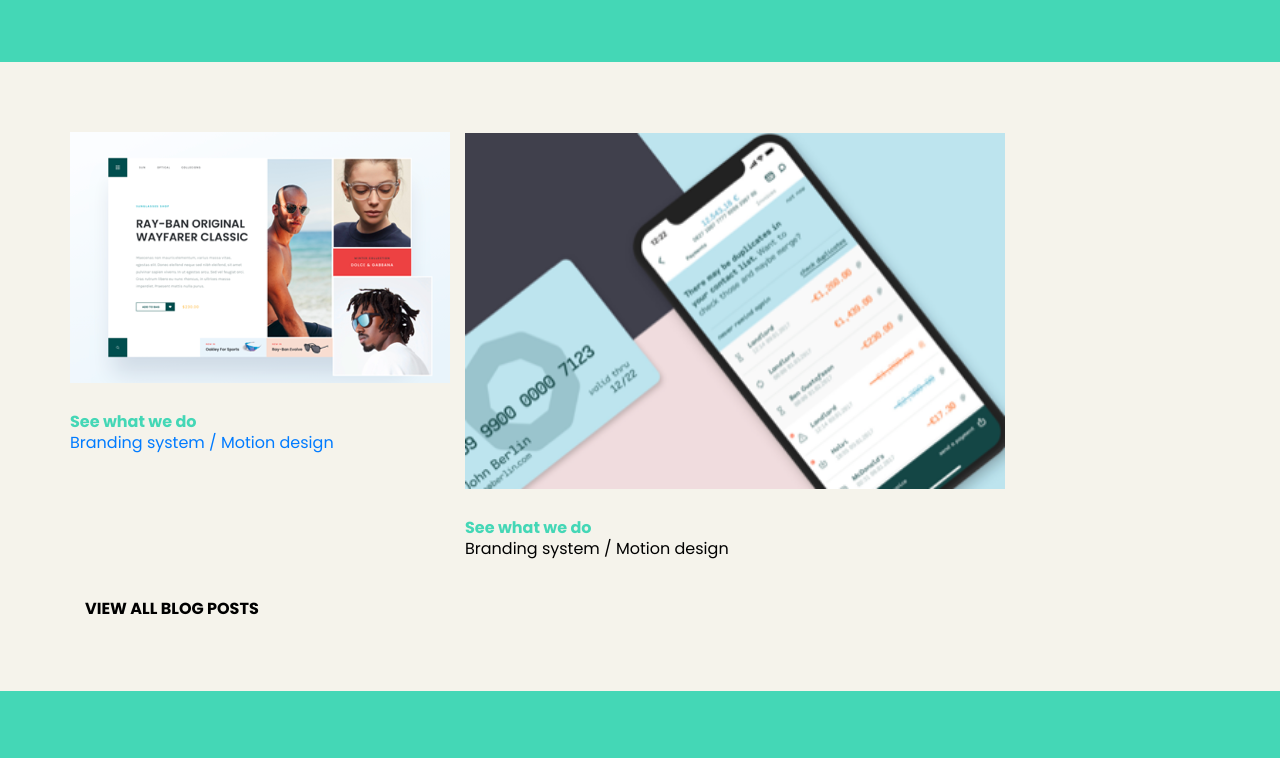
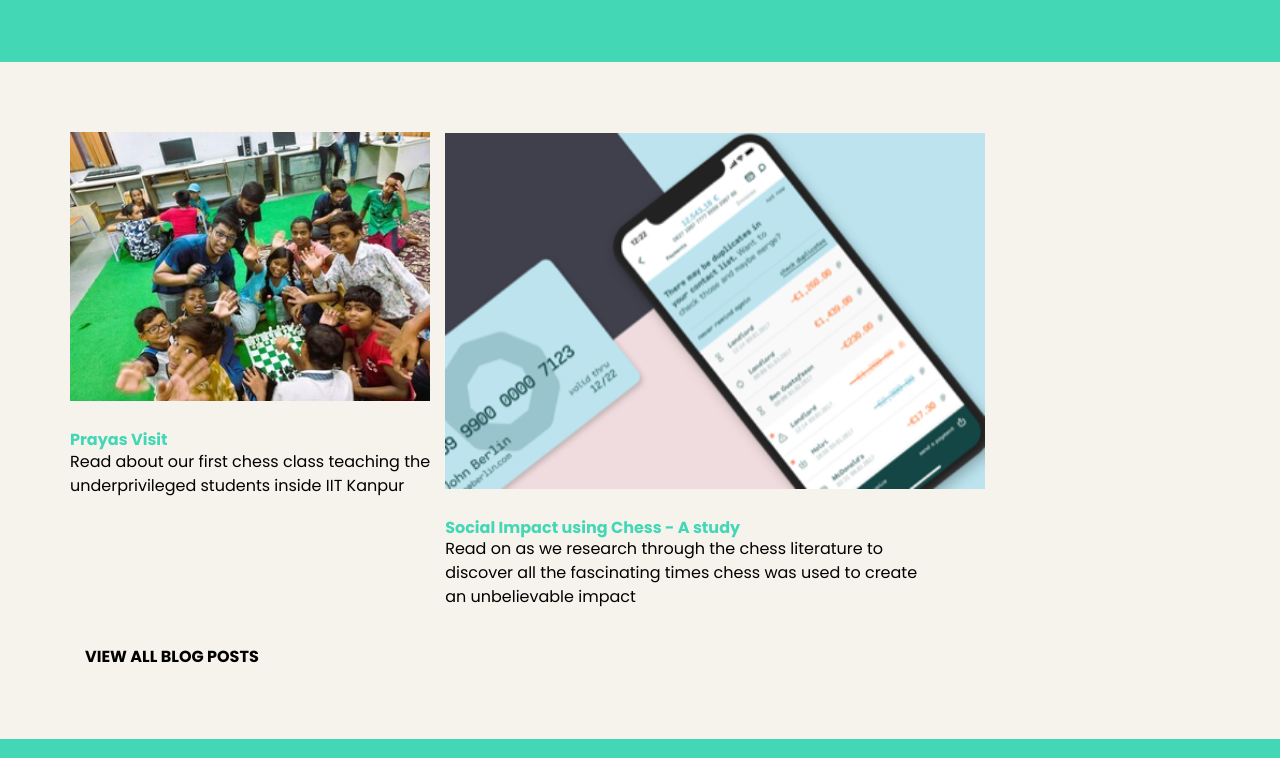
Before and after one commit to chessinslumsindia/chessinslumsindia, a plain HTML site: page index.html in a window 1280 px wide. Shown: the part 960-1718 px from the top of the page. Drawn offline with Linux system fonts and the light colour scheme.

Commit message:
content upload (3/n)

```diff
--- a/index.html
+++ b/index.html
@@ -237,10 +237,11 @@
                 <div class="col-md-6wow fadeInUp">
                     <div class="project-card wow fadeInUp">
                         <a href="www.google.com">
-                            <img src="assets/images/Works4.png" alt="Project" class="project-thumbnail">
-                            <h6 class="project-title">See what we do</h6>
-                            <p class="Project-category">Branding system / Motion design </p>
+                            <img src="assets/images/ani-prayas-resized.jpeg" alt="Project" class="project-thumbnail">
+                            <h6 class="project-title">Prayas Visit</h6>
                         </a>
+                        <p class="Project-category">Read about our first chess class teaching the <br>
+                             underprivileged students inside IIT Kanpur</p>
                     </div>
                     <!-- <div class="project-card wow fadeInUp">
                         <img src="assets/images/Works2.png" alt="Project" class="project-thumbnail">
@@ -256,8 +257,10 @@
                     </div> -->
                     <div class="project-card wow fadeInUp">
                         <img src="assets/images/Works1.png" alt="Project" class="project-thumbnail">
-                        <h6 class="project-title">See what we do</h6>
-                        <p class="Project-category">Branding system / Motion design </p>
+                        <h6 class="project-title">Social Impact using Chess - A study</h6>
+                        <p class="Project-category">Read on as we research through the chess literature to <br>
+                        discover all the fascinating times chess was used to create <br>
+                        an unbelievable impact </p>
                     </div>
                 </div>
                 <div class="col-12">
@@ -428,7 +431,8 @@
             </div>
         </div>
     </section>
-    <!-- <footer class="hiro-footer wow fadeInUp">
+
+    <footer class="hiro-footer wow fadeInUp">
         <div class="container d-flex flex-wrap justify-content-lg-between align-items-center">
             <p class="mb-0 footer-text">© <a href="https://www.bootstrapdash.com" target="_blank" rel="noopener noreferrer" class="text-reset">BootstrapDash</a> 2020. All rights reserved.</p>
             <nav class="footer-nav nav">
@@ -437,7 +441,7 @@
                 <a href="#!" class="nav-link">Cookie Policy</a>
             </nav>
         </div>
-    </footer> -->
+    </footer>
 
     <script src="assets/vendors/wowjs/wow.min.js"></script>
     <script src="assets/vendors/popper.js/popper.min.js"></script>
```
Also changed, not shown: assets/images/ani-prayas-resized.jpeg (added).
